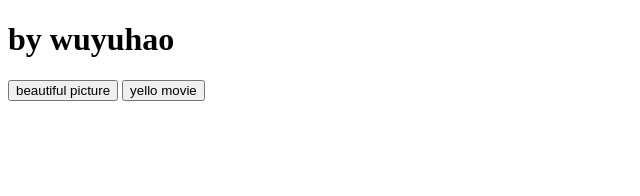
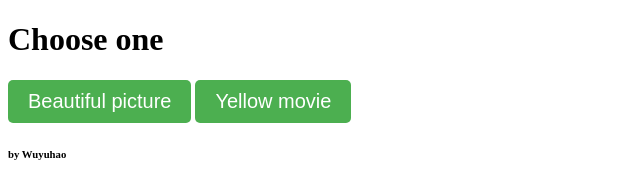
Before and after one commit to wuyuhao9071/zhang, a plain HTML site: page index.html in a window 1280 px wide. Shown: the whole page, without its empty margins (0-640 px from the left). Drawn offline with Linux system fonts and the light colour scheme.

Commit message:
Update index.html

```diff
--- a/index.html
+++ b/index.html
@@ -2,12 +2,26 @@
 <html>
 <head>
     <title>只因你太美</title>
+
+    <style>
+        .my-button {
+            background-color: #4CAF50; /* 设置背景颜色 */
+            border: none; /* 去除边框 */
+            color: white; /* 设置文字颜色 */
+            padding: 10px 20px; /* 设置内边距 */
+            text-align: center; /* 文字居中对齐 */
+            display: inline-block; /* 元素以行内块显示，使按钮水平排列 */
+            font-size: 20px; /* 设置文字大小 */
+            cursor: pointer; /* 添加指针样式 */
+            border-radius: 5px; /* 添加圆角 */
+        }
+    </style>
 </head>
 <body>
-    <h1>by wuyuhao</h1>
+    <h1>Choose one</h1>
 
-    <button onclick="showImage()">beautiful picture</button>
-    <button onclick="showVideo()">yello movie</button>
+    <button class="my-button" onclick="showImage()">Beautiful picture</button>
+    <button class="my-button" onclick="showVideo()">Yellow movie</button>
 
     <script>
         function showImage() {
@@ -18,5 +32,6 @@
             window.location.href = "v.mp4";
         }
     </script>
+    <h6>by Wuyuhao</h6>
 </body>
 </html>
```
